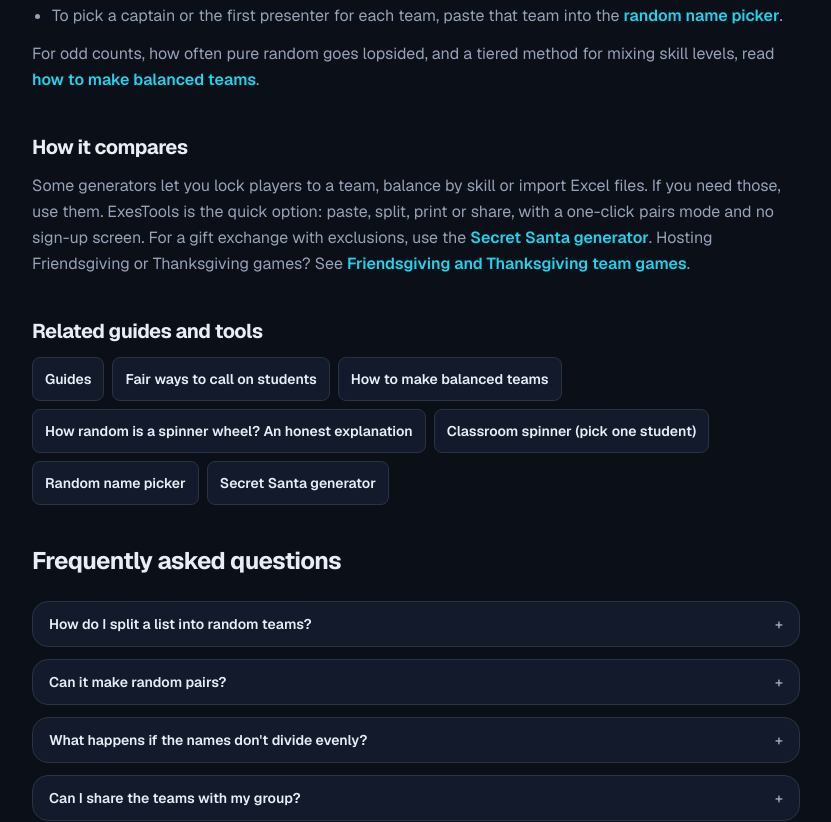
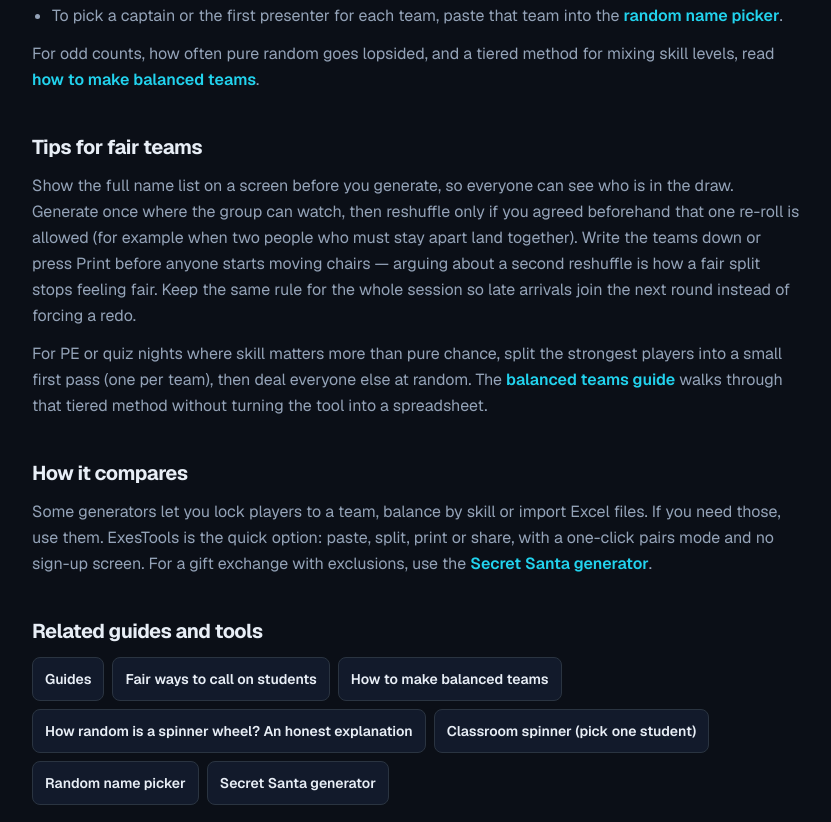
Before and after one commit to arhumwaheed01/exestools, a Next.js app: page /random-team-generator in a window 1280 px wide. Shown: the part 2380-3202 px from the top of the page, without its empty margins (56-887 px from the left). Built offline with nearby package versions, Linux system fonts and the light colour scheme.

Commit message:
Gate unpublished guide links, update privacy for AdSense, and expand team generator copy.
Co-authored-by: Cursor <cursoragent@cursor.com>

```diff
--- a/app/privacy-policy/page.tsx
+++ b/app/privacy-policy/page.tsx
@@ -30,7 +30,7 @@ export default function PrivacyPolicyPage() {
       <h1 className="text-3xl font-extrabold tracking-tight text-foreground sm:text-4xl">
         Privacy Policy
       </h1>
-      <p className="mt-2 text-sm text-muted">Last updated: October 22, 2026</p>
+      <p className="mt-2 text-sm text-muted">Last updated: October 26, 2026</p>
       <div className="mt-6 space-y-5 text-sm leading-relaxed text-muted sm:text-base">
         <p>
           This Privacy Policy explains how ExesTools (https://www.exestools.com) handles information
@@ -173,6 +173,20 @@ export default function PrivacyPolicyPage() {
             </strong>{" "}
             Google&apos;s use of advertising cookies enables it and its partners to serve ads to you
             based on your visit to ExesTools and/or other sites on the internet.
+          </p>
+          <p className="mt-2">
+            Google, as a third-party vendor, uses cookies, including the DoubleClick cookie, to serve
+            ads based on your visits to this and other websites. You can opt out of personalized
+            advertising at Google&apos;s Ads Settings (
+            <a
+              href="https://adssettings.google.com/"
+              className="font-semibold text-accent hover:underline"
+              rel="noopener noreferrer"
+              target="_blank"
+            >
+              adssettings.google.com
+            </a>
+            ).
           </p>
           <p className="mt-2">
             When an ad is shown, Google and its partners may place or read cookies in your browser,
@@ -370,25 +384,28 @@ export default function PrivacyPolicyPage() {
         </section>
 
         <section>
-          <h2 className="text-lg font-bold text-foreground">Your privacy rights</h2>
+          <h2 className="text-lg font-bold text-foreground">
+            Your privacy rights (GDPR and CCPA)
+          </h2>
+          <p className="mt-2">
+            If you are in the EEA, UK or California, you may have the right to access, correct, delete
+            or restrict the use of your personal data, and to opt out of the sale or sharing of
+            personal information. ExesTools does not sell personal information. Your wheel lists and
+            entries stay in your browser and are not sent to our servers. To make a request, contact{" "}
+            <a
+              href={`mailto:${siteConfig.contactEmail}`}
+              className="font-semibold text-accent hover:underline"
+            >
+              {siteConfig.contactEmail}
+            </a>
+            .
+          </p>
           <p className="mt-2">
             ExesTools holds very little information about you. Lists and draws stay in your browser,
             and there are no accounts. The data that does exist is analytics data (Google Analytics
-            4) and advertising data handled by Google and its partners.
-          </p>
-          <p className="mt-2">
-            Depending on where you live, you may have the right to ask for access to personal
-            information about you, to ask for it to be corrected or deleted, to object to certain
-            uses, and to withdraw consent you gave earlier. To make a request about data ExesTools
-            controls, email{" "}
-            <a
-              href={`mailto:${siteConfig.contactEmail}?subject=Privacy`}
-              className="font-semibold text-accent hover:underline"
-            >
-              {siteConfig.contactEmail}
-            </a>{" "}
-            with &quot;Privacy&quot; in the subject line. We&apos;ll reply within 30 days. For data
-            Google holds, you can also use Google&apos;s own tools, such as{" "}
+            4) and advertising data handled by Google and its partners. We&apos;ll reply to privacy
+            requests within 30 days. For data Google holds, you can also use Google&apos;s own tools,
+            such as{" "}
             <a
               href="https://myadcenter.google.com/"
               className="font-semibold text-accent hover:underline"
--- a/app/random-team-generator/page.tsx
+++ b/app/random-team-generator/page.tsx
@@ -4,6 +4,7 @@ import PageMeta from "@/components/PageMeta";
 import { RelatedLinks } from "@/components/RelatedLinks";
 import { RelatedTools } from "@/components/RelatedTools";
 import { QueryHydratedTeams } from "@/components/QueryHydratedMounts";
+import { isGuidePublished } from "@/lib/guides";
 import { absoluteUrl, siteConfig } from "@/lib/seo";
 import { toolOpenGraph, webAppLd } from "@/lib/seo/jsonld";
 
@@ -80,6 +81,10 @@ const FAQS = [
   {
     q: "Is it free, and are my names saved?",
     a: "It's free with no account. Your list stays in your browser.",
+  },
+  {
+    q: "Can I keep two people from landing on the same team?",
+    a: "Not automatically. Reshuffle until they're apart. If you need that often, place one of them on each team in a quick first pass, then generate the rest at random — the balanced teams guide on this page covers that pattern.",
   },
 ];
 
@@ -274,6 +279,30 @@ export default function RandomTeamGeneratorPage() {
         </section>
 
         <section className="max-w-3xl text-sm leading-relaxed text-muted sm:text-base">
+          <h2 className="text-xl font-bold tracking-tight text-foreground">Tips for fair teams</h2>
+          <p className="mt-3">
+            Show the full name list on a screen before you generate, so everyone can see who is in
+            the draw. Generate once where the group can watch, then reshuffle only if you agreed
+            beforehand that one re-roll is allowed (for example when two people who must stay apart
+            land together). Write the teams down or press Print before anyone starts moving chairs —
+            arguing about a second reshuffle is how a fair split stops feeling fair. Keep the same
+            rule for the whole session so late arrivals join the next round instead of forcing a
+            redo.
+          </p>
+          <p className="mt-3">
+            For PE or quiz nights where skill matters more than pure chance, split the strongest
+            players into a small first pass (one per team), then deal everyone else at random. The{" "}
+            <Link
+              href="/guides/how-to-make-balanced-random-teams"
+              className="font-semibold text-accent hover:underline"
+            >
+              balanced teams guide
+            </Link>{" "}
+            walks through that tiered method without turning the tool into a spreadsheet.
+          </p>
+        </section>
+
+        <section className="max-w-3xl text-sm leading-relaxed text-muted sm:text-base">
           <h2 className="text-xl font-bold tracking-tight text-foreground">How it compares</h2>
           <p className="mt-3">
             Some generators let you lock players to a team, balance by skill or import Excel files. If
@@ -283,7 +312,11 @@ export default function RandomTeamGeneratorPage() {
             <Link href="/secret-santa-generator" className="font-semibold text-accent hover:underline">
               Secret Santa generator
             </Link>
-            . Hosting Friendsgiving or Thanksgiving games? See{" "}
+            .
+            {isGuidePublished("friendsgiving-thanksgiving-team-games") ? (
+              <>
+                {" "}
+                Hosting Friendsgiving or Thanksgiving games? See{" "}
                 <Link
                   href="/guides/friendsgiving-thanksgiving-team-games"
                   className="font-semibold text-accent hover:underline"
@@ -291,6 +324,8 @@ export default function RandomTeamGeneratorPage() {
                   Friendsgiving and Thanksgiving team games
                 </Link>
                 .
+              </>
+            ) : null}
           </p>
         </section>
         <RelatedLinks toolId="random-team-generator" />
--- a/components/guides/GuideMarkdown.tsx
+++ b/components/guides/GuideMarkdown.tsx
@@ -4,6 +4,7 @@ import type { ReactNode } from "react";
 import ReactMarkdown from "react-markdown";
 import remarkGfm from "remark-gfm";
 import type { Components } from "react-markdown";
+import { isGuidePublished, stripUnpublishedGuideLinks } from "@/lib/guides";
 
 type Props = {
   content: string;
@@ -18,6 +19,10 @@ function isInternalHref(href: string): boolean {
 function markdownLink(href: string | undefined, children: ReactNode) {
   if (!href) return <span>{children}</span>;
   if (isInternalHref(href)) {
+    const guideMatch = /^\/guides\/([a-z0-9-]+)(?:#.*)?$/.exec(href);
+    if (guideMatch && !isGuidePublished(guideMatch[1]!)) {
+      return <span>{children}</span>;
+    }
     return (
       <Link href={href} className="font-semibold text-accent hover:underline">
         {children}
@@ -32,6 +37,7 @@ function markdownLink(href: string | undefined, children: ReactNode) {
 }
 
 export function GuideMarkdown({ content, routineCardAside }: Props) {
+  const safeContent = stripUnpublishedGuideLinks(content);
   let blockquoteCount = 0;
 
   const components: Components = {
@@ -132,7 +138,7 @@ export function GuideMarkdown({ content, routineCardAside }: Props) {
   return (
     <div className="guide-markdown max-w-3xl">
       <ReactMarkdown remarkPlugins={[remarkGfm]} components={components}>
-        {content}
+        {safeContent}
       </ReactMarkdown>
     </div>
   );
--- a/lib/guides.ts
+++ b/lib/guides.ts
@@ -116,3 +116,19 @@ export function isGuidePublished(slug: string, asOf: string = todayUtcDateString
   if (!guide || guide.frontmatter.draft) return false;
   return isPublishedOnOrBefore(guide.frontmatter.published, asOf);
 }
+
+/**
+ * Turn [label](/guides/slug) into plain label when that guide is not live yet
+ * (draft, missing, or published date in the future). Keeps hub intros and
+ * in-guide cross-links from pointing at 404s.
+ */
+export function stripUnpublishedGuideLinks(
+  markdown: string,
+  asOf: string = todayUtcDateString(),
+): string {
+  return markdown.replace(
+    /\[([^\]]+)\]\(\/guides\/([a-z0-9-]+)(?:#[^)]*)?\)/g,
+    (full, label: string, slug: string) =>
+      isGuidePublished(slug, asOf) ? full : label,
+  );
+}
--- /dev/null
+++ b/scripts/scan-guide-links.mjs
@@ -0,0 +1,81 @@
+import fs from "node:fs";
+import path from "node:path";
+import matter from "gray-matter";
+
+function today() {
+  const utc = new Date().toISOString().slice(0, 10);
+  const pkt = new Intl.DateTimeFormat("en-CA", {
+    timeZone: "Asia/Karachi",
+    year: "numeric",
+    month: "2-digit",
+    day: "2-digit",
+  }).format(new Date());
+  return pkt > utc ? pkt : utc;
+}
+
+function normDate(val) {
+  if (val instanceof Date) return val.toISOString().slice(0, 10);
+  return String(val ?? "").slice(0, 10);
+}
+
+const asOf = today();
+const guidesDir = path.join(process.cwd(), "content/guides");
+const published = new Set();
+const allSlugs = new Map(); // slug -> filename
+
+for (const f of fs.readdirSync(guidesDir).filter((x) => x.endsWith(".md"))) {
+  const { data } = matter(fs.readFileSync(path.join(guidesDir, f), "utf8"));
+  const slug =
+    String(data.slug || "")
+      .replace(/^\/guides\//, "")
+      .replace(/^\//, "") || f.replace(/\.md$/, "");
+  allSlugs.set(slug, f);
+  const pub = normDate(data.published);
+  if (!data.draft && pub && pub <= asOf) published.add(slug);
+}
+
+console.log("asOf", asOf);
+console.log(
+  "unpublished:",
+  [...allSlugs.keys()].filter((s) => !published.has(s)).sort().join(", "),
+);
+
+const linkRe = /\]\(\/guides\/([a-z0-9-]+)\)|href="\/guides\/([a-z0-9-]+)"/g;
+const roots = ["app", "content", "public/content", "components"];
+const hits = [];
+
+function walk(dir) {
+  for (const ent of fs.readdirSync(dir, { withFileTypes: true })) {
+    if (ent.name === "node_modules" || ent.name === ".next") continue;
+    const p = path.join(dir, ent.name);
+    if (ent.isDirectory()) walk(p);
+    else if (/\.(tsx|ts|md)$/.test(ent.name)) {
+      const text = fs.readFileSync(p, "utf8");
+      let m;
+      linkRe.lastIndex = 0;
+      while ((m = linkRe.exec(text))) {
+        const slug = m[1] || m[2];
+        if (!published.has(slug)) {
+          hits.push({ file: p, slug, exists: allSlugs.has(slug) });
+        }
+      }
+    }
+  }
+}
+
+for (const r of roots) {
+  if (fs.existsSync(r)) walk(r);
+}
+
+const seen = new Set();
+for (const h of hits) {
+  const k = `${h.file}:${h.slug}`;
+  if (seen.has(k)) continue;
+  seen.add(k);
+  // Skip bodies of unpublished guides (and their public/ mirrors)
+  const base = path.basename(h.file, ".md");
+  const isGuideBody =
+    h.file.includes(`${path.sep}guides${path.sep}`) && allSlugs.has(base);
+  if (isGuideBody && !published.has(base)) continue;
+  console.log(h.exists ? "UNPUB" : "MISSING", h.slug, "<-", h.file);
+}
```
Lines whose indentation alone changed are shown as unchanged.
